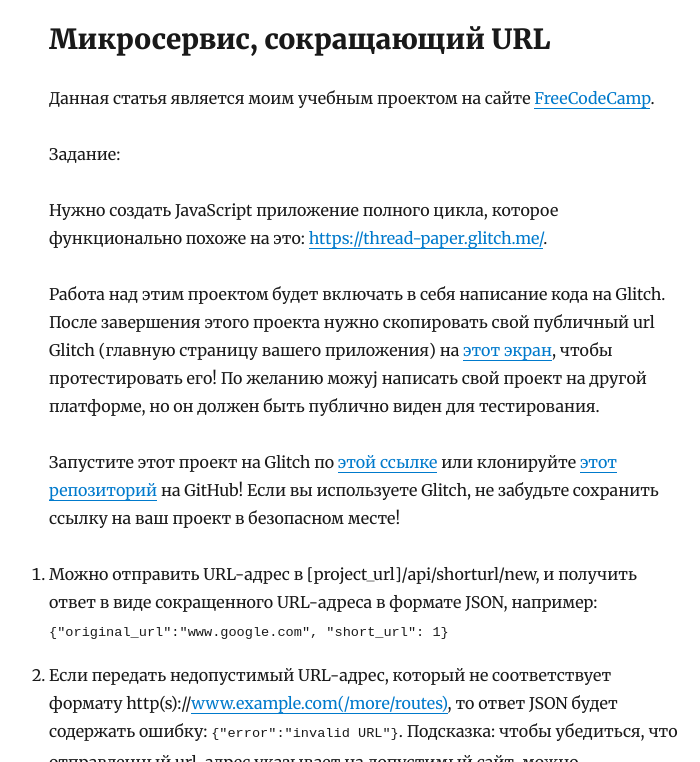
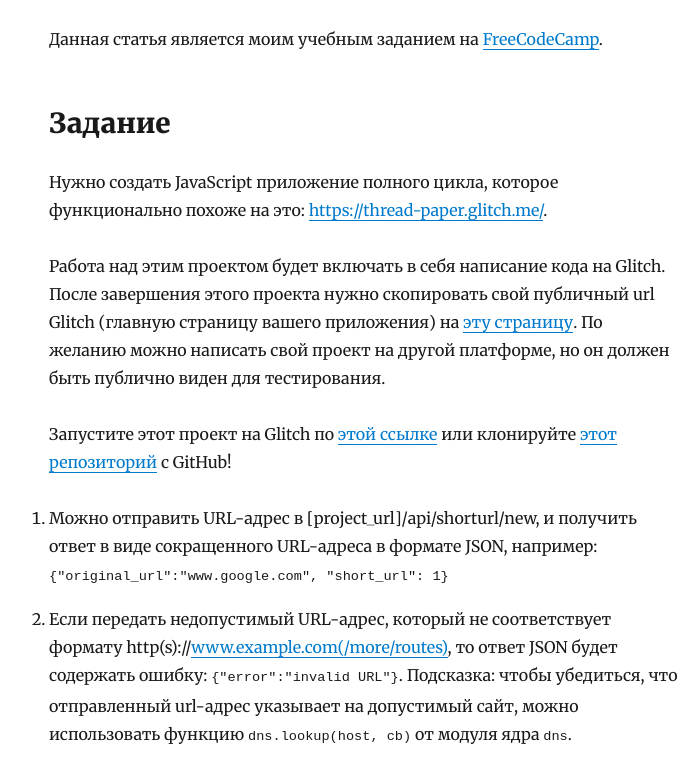
Before and after one commit to injashkin/jinv, a Gatsby site: page /MongoDB-and-Mongoose/url-shortener-microservice/ in a window 1280 px wide. Shown: the part 214-976 px from the top of the page, without its empty margins (276-976 px from the left). Built offline with nearby package versions, Linux system fonts and the light colour scheme; Gatsby itself is replaced by a stand-in of ours; some packages are replaced by stand-ins of ours.

Commit message:
edit /blog/MongoDB-and-Mongoose/url-shortener-microservice.md

```diff
--- a/content/blog/MongoDB-and-Mongoose/url-shortener-microservice.md
+++ b/content/blog/MongoDB-and-Mongoose/url-shortener-microservice.md
@@ -1,18 +1,18 @@
 ---
 title: Сокращатель URL на JavaScript
+description: Микросервис, сокращающий URL
+date: 2020-03-01
 ---
 
-## Микросервис, сокращающий URL
+Данная статья является моим учебным заданием на [FreeCodeCamp](https://www.freecodecamp.org/learn/apis-and-microservices/apis-and-microservices-projects/url-shortener-microservice).
 
-Данная статья является моим учебным проектом на сайте [FreeCodeCamp](https://www.freecodecamp.org/learn/apis-and-microservices/apis-and-microservices-projects/url-shortener-microservice).
-
-Задание:
+## Задание
 
 Нужно создать JavaScript приложение полного цикла, которое функционально похоже на это: https://thread-paper.glitch.me/.
 
-Работа над этим проектом будет включать в себя написание кода на Glitch. После завершения этого проекта нужно скопировать свой публичный url Glitch (главную страницу вашего приложения) на [этот экран](https://www.freecodecamp.org/learn/apis-and-microservices/apis-and-microservices-projects/url-shortener-microservice), чтобы протестировать его! По желанию можyj написать свой проект на другой платформе, но он должен быть публично виден для тестирования.
+Работа над этим проектом будет включать в себя написание кода на Glitch. После завершения этого проекта нужно скопировать свой публичный url Glitch (главную страницу вашего приложения) на [эту страницу](https://www.freecodecamp.org/learn/apis-and-microservices/apis-and-microservices-projects/url-shortener-microservice). По желанию можно написать свой проект на другой платформе, но он должен быть публично виден для тестирования.
 
-Запустите этот проект на Glitch по [этой ссылке](https://glitch.com/edit/#!/remix/clone-from-repo?REPO_URL=https://github.com/freeCodeCamp/boilerplate-project-urlshortener/) или клонируйте [этот репозиторий](https://github.com/freeCodeCamp/boilerplate-project-urlshortener/) на GitHub! Если вы используете Glitch, не забудьте сохранить ссылку на ваш проект в безопасном месте!
+Запустите этот проект на Glitch по [этой ссылке](https://glitch.com/edit/#!/remix/clone-from-repo?REPO_URL=https://github.com/freeCodeCamp/boilerplate-project-urlshortener/) или клонируйте [этот репозиторий](https://github.com/freeCodeCamp/boilerplate-project-urlshortener/) с GitHub!
 
 1. Можно отправить URL-адрес в [project_url]/api/shorturl/new, и получить ответ в виде сокращенного URL-адреса в формате JSON, например: `{"original_url":"www.google.com", "short_url": 1}`
 2. Если передать недопустимый URL-адрес, который не соответствует формату http(s)://www.example.com(/more/routes), то ответ JSON будет содержать ошибку: `{"error":"invalid URL"}`. Подсказка: чтобы убедиться, что отправленный url-адрес указывает на допустимый сайт, можно использовать функцию `dns.lookup(host, cb)` от модуля ядра `dns`.
```
